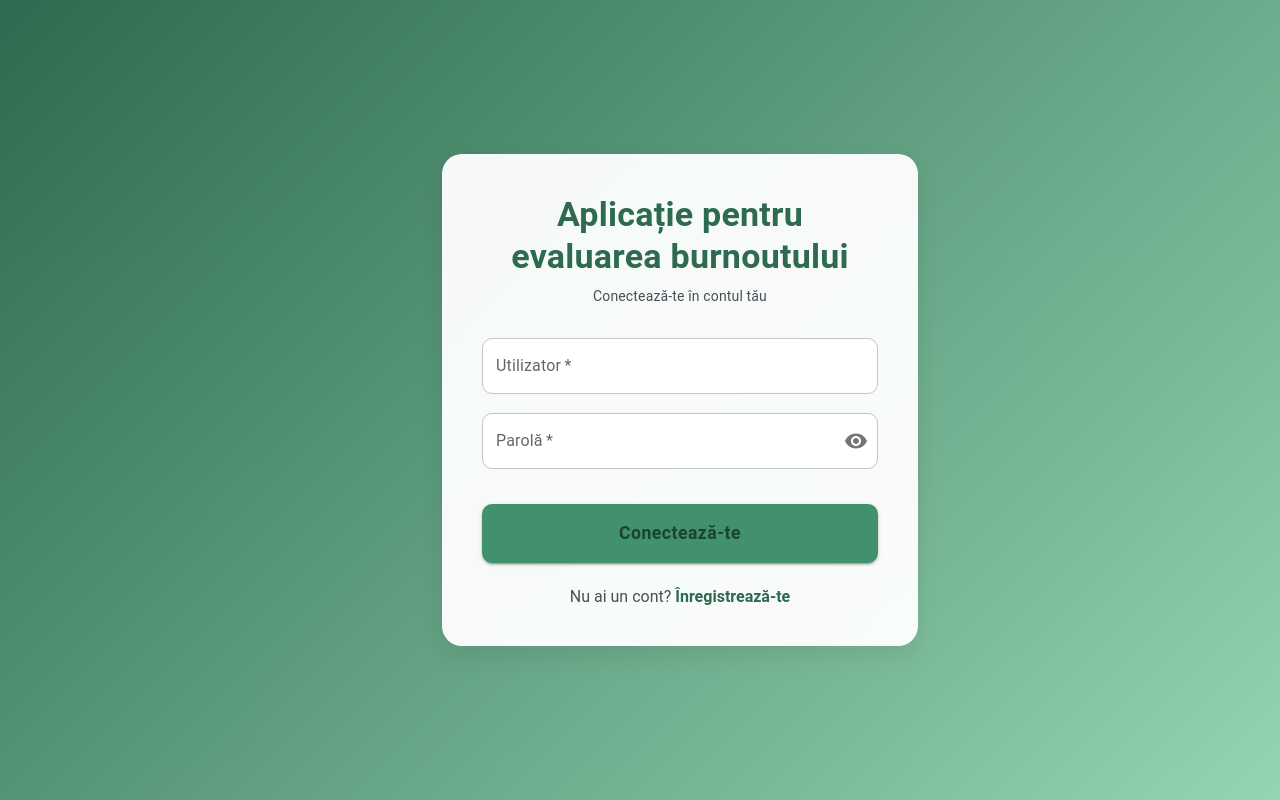
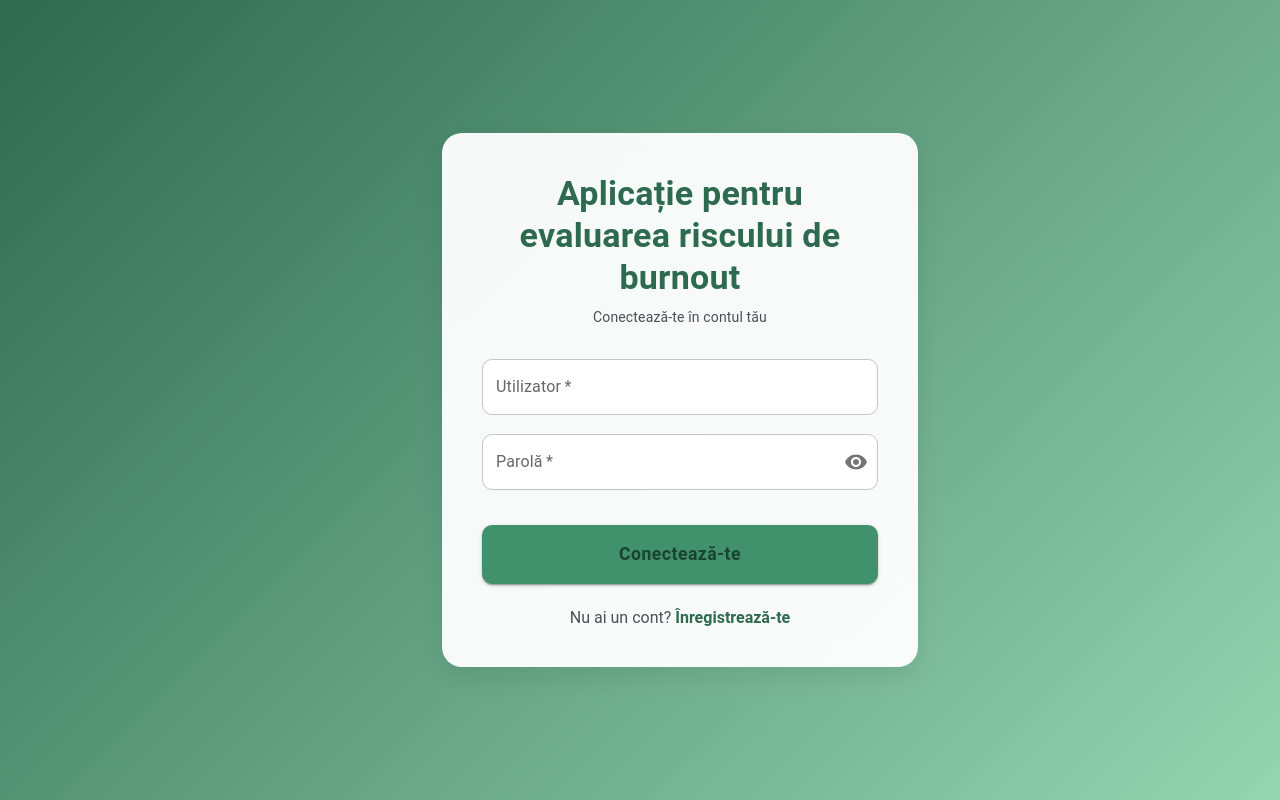
Before and after one commit to vdiana16/Burnout-platform, a React (Vite) app in the folder burnout_front/: page /login in a window 1280 px wide. Built offline with nearby package versions, Linux system fonts and the light colour scheme.

Commit message:
WIP: Design platforma

```diff
--- a/burnout_front/src/pages/LoginPage.jsx
+++ b/burnout_front/src/pages/LoginPage.jsx
@@ -77,7 +77,7 @@ const LoginPage = () => {
     <div className="login-page">
       <Container maxWidth="xs">
         <Paper className="login-paper" elevation={0}>
-          <Typography variant="h4" className="login-title">Aplicație pentru evaluarea burnoutului</Typography>
+          <Typography variant="h4" className="login-title">Aplicație pentru evaluarea riscului de burnout</Typography>
           <Typography variant="body2" className="login-subtitle">Conectează-te în contul tău</Typography>
 
           {error && <Alert severity="error" sx={{ mb: 2 }}>{error}</Alert>}
```
